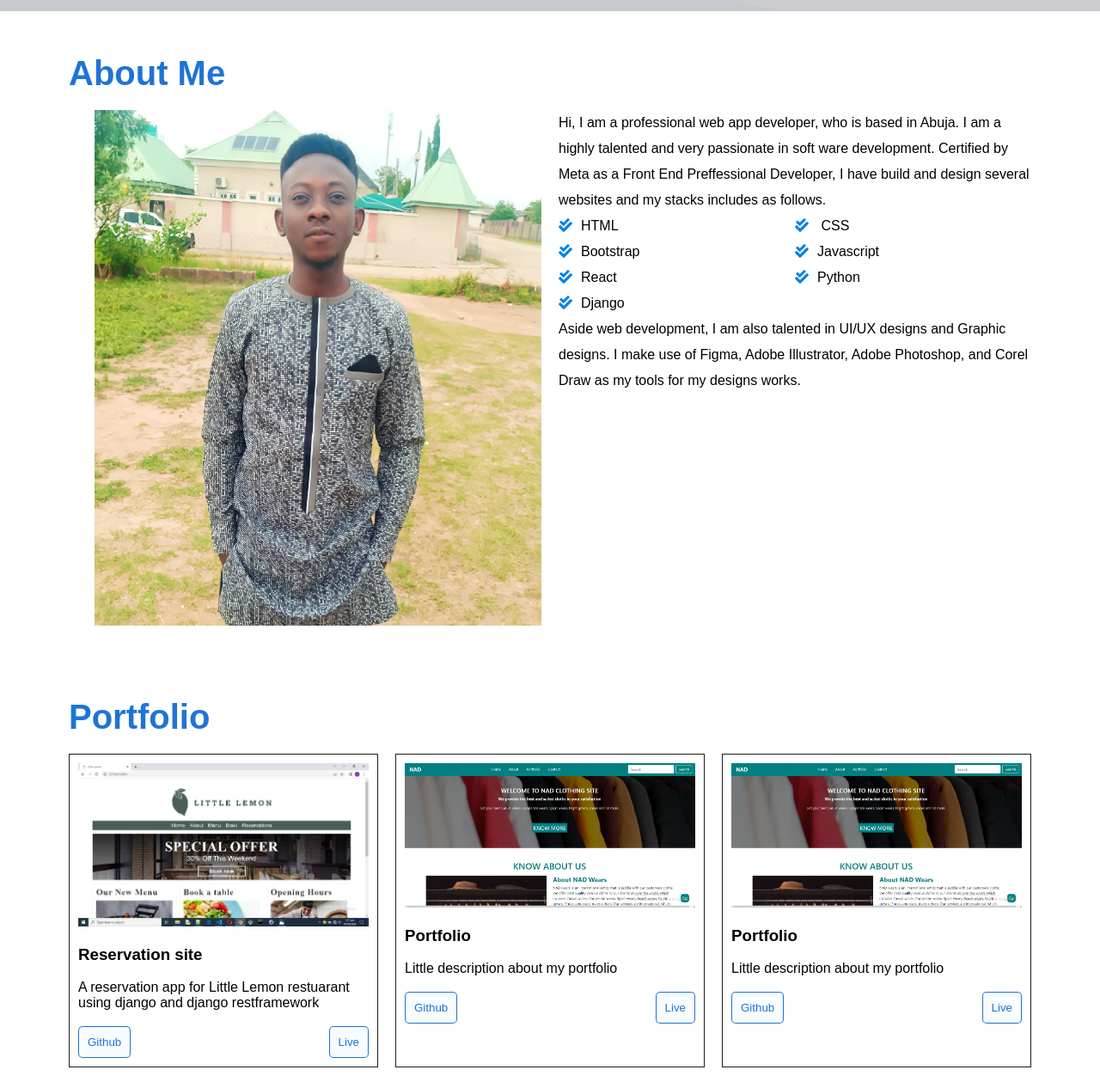
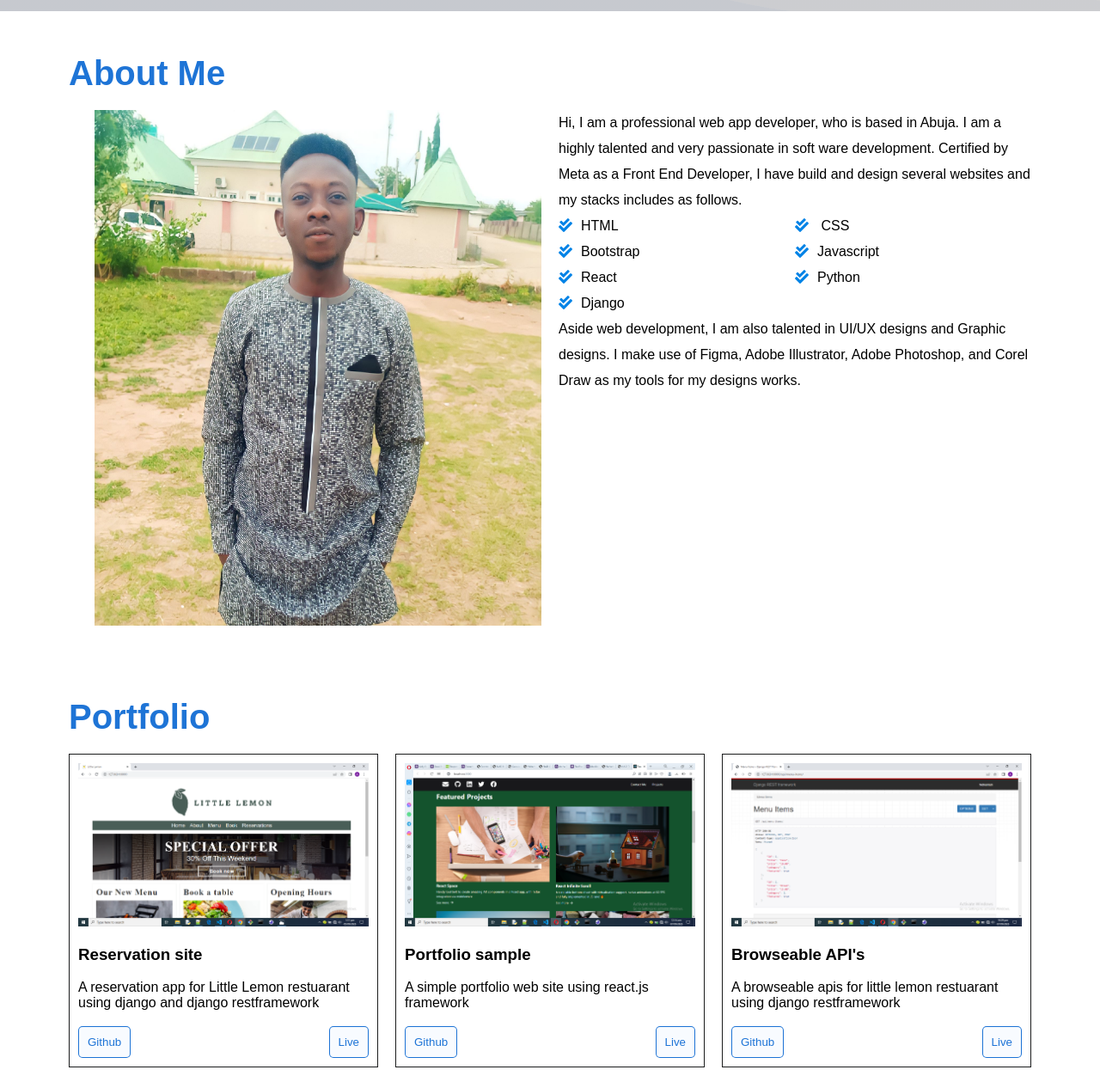
Before and after one commit to MegaNAD60/my-portfolio, a plain HTML site: page index.html in a window 1280 px wide. Shown: the part 680-1939 px from the top of the page at 86% size. Drawn offline with nearby package versions, Linux system fonts and the light colour scheme.

Commit message:
modified index.html file

```diff
--- a/Nehemiah.html
+++ b/index.html
@@ -65,8 +65,8 @@
                     </div>
                     <div class="about-text" data-aos="fade-left" data-aos-duration="1000">
                         <p>Hi, I am a professional web app developer, who is based in Abuja. I am a highly talented
-                            and very passionate in soft ware development. Certified by Meta as a Front End Preffessional
-                            Developer, I have build and design several websites and my stacks includes as follows.
+                            and very passionate in soft ware development. Certified by Meta as a Front End Developer,
+                            I have build and design several websites and my stacks includes as follows.
                         </p>
 
                         <div class="stack">
@@ -98,7 +98,7 @@
             </section>
         <!--END OF ABOUT PAGE-->
 
-        <!--PROJECTS PAGE-->
+        <!--PORTFOLIO SECTION STYING-->
         <section id="portfolio">
             <h1>Portfolio</h1>
 
@@ -112,17 +112,17 @@
                     <a href=""><button class="btn live" style="float:right" disabled>Live</button></a>
                 </div>
                 <div class="card" data-aos="fade-up" data-aos-duration="1000">
-                    <img src="img/nad-wears1.png" alt="" ><br/><br/>
-                    <h3><b>Portfolio</b></h3><br/>
-                    <p>Little description about my portfolio</p><br/>
-                    <a href=""><button class="btn github" >Github</button></a>
-                    <a href=""><button class="btn live" style="float:right">Live</button></a>
+                    <img src="img/portfolio/react-portfolio.png" alt="" ><br/><br/>
+                    <h3><b>Portfolio sample</b></h3><br/>
+                    <p>A simple portfolio web site using react.js framework</p><br/>
+                    <a href="https://github.com/MegaNAD60/react_app"><button class="btn github" >Github</button></a>
+                    <a href=""><button class="btn live" style="float:right" disabled>Live</button></a>
                 </div>
                 <div class="card" data-aos="fade-up" data-aos-duration="1000">
-                    <img src="img/nad-wears1.png" alt="" ><br/><br/>
-                    <h3><b>Portfolio</b></h3><br/>
-                    <p>Little description about my portfolio</p><br/>
-                    <a href=""><button class="btn github" >Github</button></a>
+                    <img src="img/portfolio/Little-Lemon-Browseable-api.png" alt="" ><br/><br/>
+                    <h3><b>Browseable API's</b></h3><br/>
+                    <p>A browseable apis for little lemon restuarant using django restframework</p><br/>
+                    <a href="https://github.com/MegaNAD60/little-lemon-API"><button class="btn github" >Github</button></a>
                     <a href=""><button class="btn live" style="float:right">Live</button></a>
                 </div>
                 <div class="card" data-aos="fade-up" data-aos-duration="1000">
--- a/style.css
+++ b/style.css
@@ -222,6 +222,7 @@ nav #modebtn:hover{
     color: rgba(6, 101, 209, 0.9);
     padding: 10px;
     border-radius: 5px;
+    cursor: pointer;
     border: 1px solid rgba(6, 101, 209, 0.9);
     background-color: rgba(187, 213, 247, 0.1);
 }
@@ -380,6 +381,10 @@ nav #modebtn:hover{
 
     nav ul li a{
         font-size: .7rem;
+    }
+
+    .container{
+        padding: 0px 40px;
     }
 
     #portfolio .cards{
```
Also changed, not shown: img/portfolio/Little-Lemon-Browseable-api.png (added), img/portfolio/react-portfolio.png (added).
